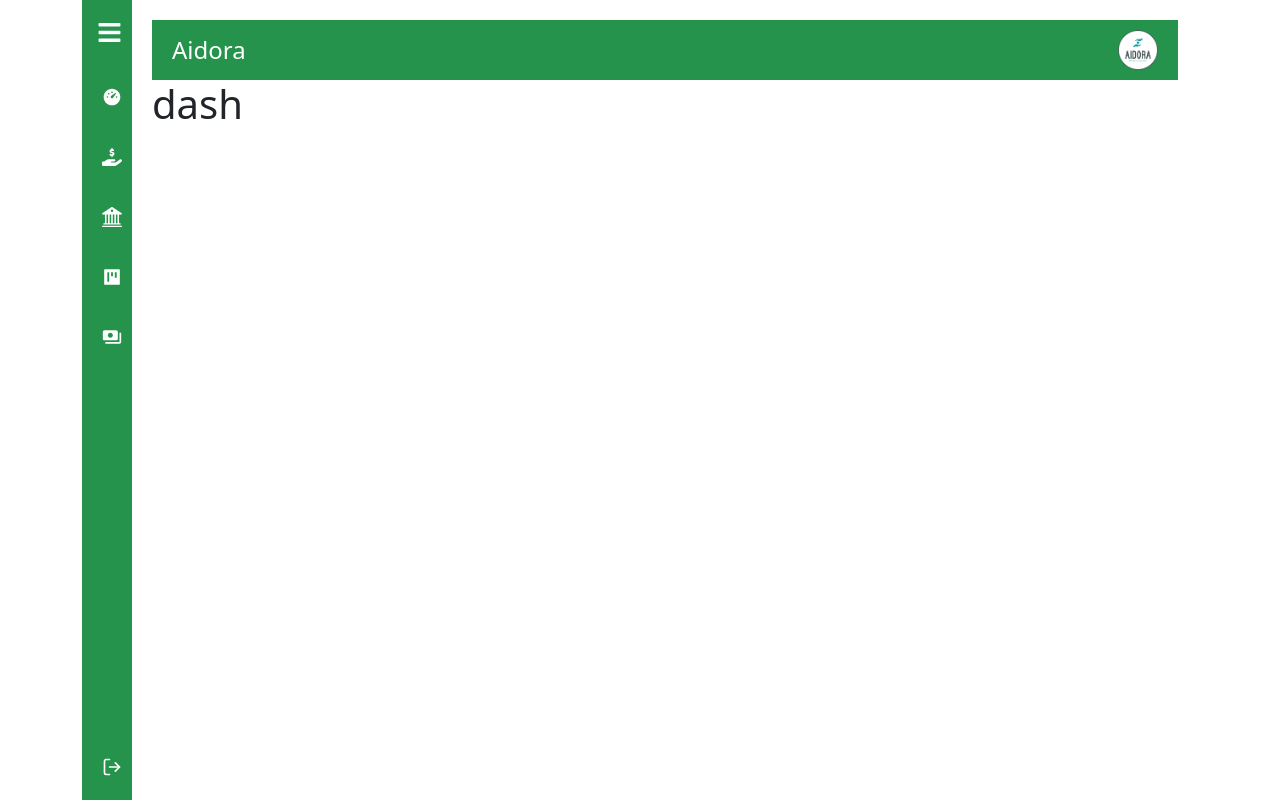
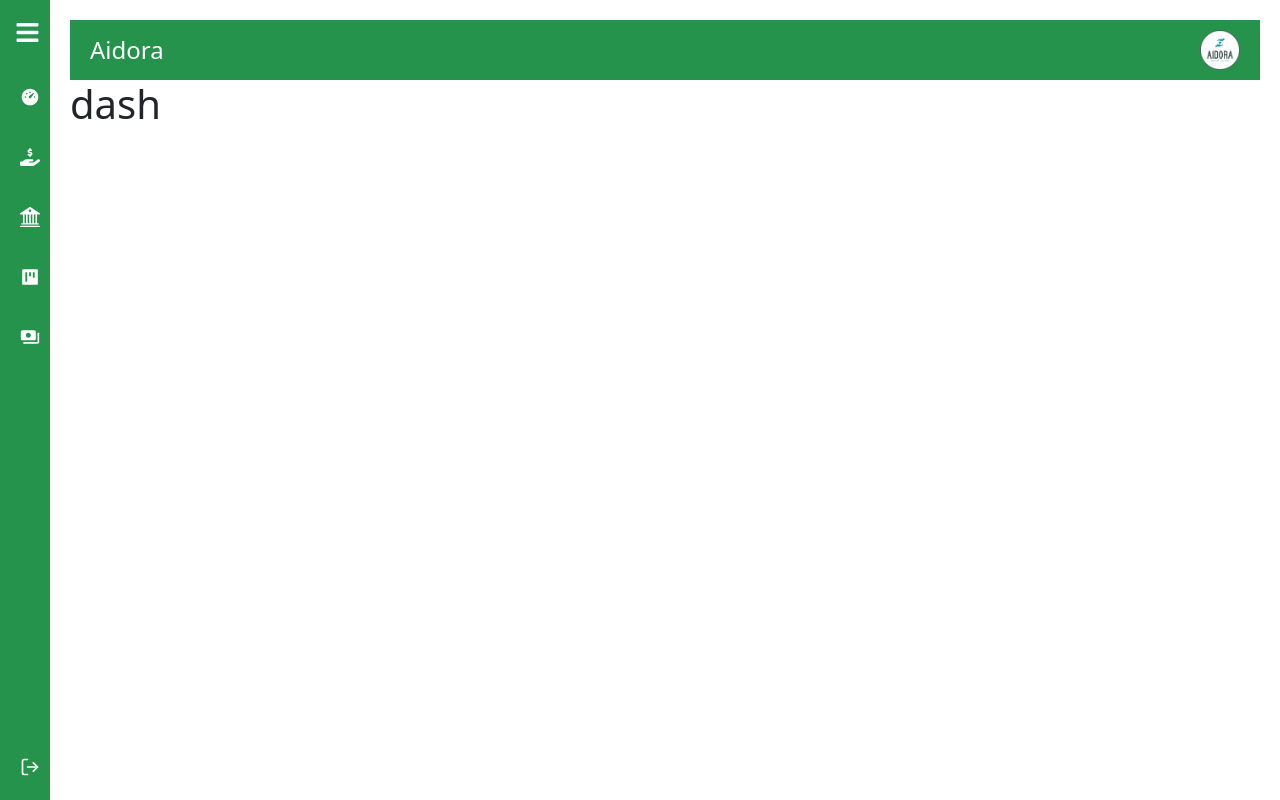
Before and after one commit to Navindu-Kavishka/aidora-frontend, a React (Vite) app: page /admin in a window 1280 px wide. Built offline with nearby package versions, Linux system fonts and the light colour scheme.

Commit message:
css changed sidebar

```diff
--- a/src/components/Admin/SideBar/SideBar.css
+++ b/src/components/Admin/SideBar/SideBar.css
@@ -4,8 +4,9 @@
     text-decoration: none;
 }
 
-.container {
+.containerAd {
     display: flex;
+
 }
 
 main {
--- a/src/components/Admin/SideBar/SideBar.jsx
+++ b/src/components/Admin/SideBar/SideBar.jsx
@@ -43,7 +43,7 @@ const SideBar = ({ children }) => {
   ];
 
   return (
-    <div className="container">
+    <div className="containerAd">
       <div style={{ width: isOpen ? "250px" : "50px" }} className="sidebar">
         <div className="topSection">
           <h1 style={{ display: isOpen ? "block" : "none" }} className="logo">
--- a/src/pages/UserLogin/UserLogin.jsx
+++ b/src/pages/UserLogin/UserLogin.jsx
@@ -70,10 +70,6 @@ const UserLogin = () => {
     }
   };
 
-  const cardStyle = {
-    borderTopRightRadius: '0.3rem',
-    borderBottomRightRadius: '0.3rem',
-  };
 
   const backgroundImageStyle = {
     backgroundImage: 'url("/src/assets/donorImg/loginback.avif")',
@@ -83,9 +79,6 @@ const UserLogin = () => {
     width: '100vh',
   };
 
-  const gradientStyle = {
-    background: 'linear-gradient(to right, #083344, #064e3b, #065f46, #0d9488)',
-  };
 
   const containerStyle = {
     paddingTop: '5rem',
```
